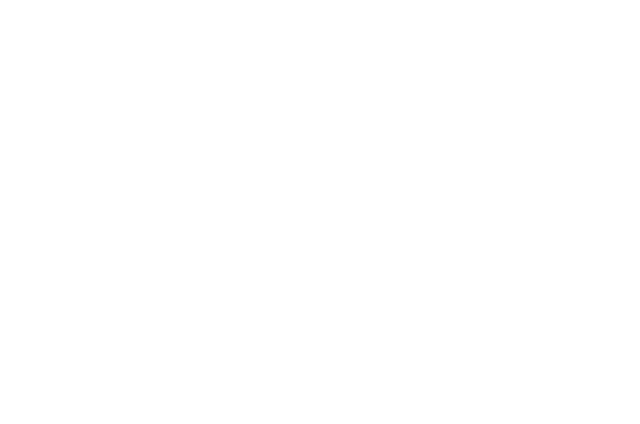
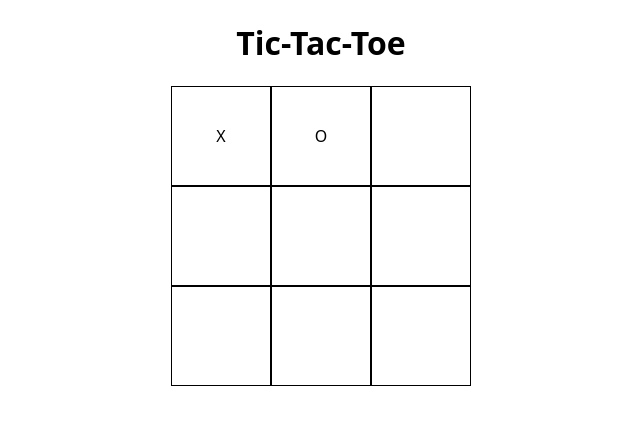
Before and after one commit to ItsJady-Taken/TicTacToe, a plain HTML site: page index.html in a window 1280 px wide. Shown: the whole page, without its empty margins (319-959 px from the left). Drawn offline with Linux system fonts and the light colour scheme.

Commit message:
Working on the functionality of the board
Gave the board more style and created the functions inside an object

```diff
--- a/index.html
+++ b/index.html
@@ -7,6 +7,22 @@
         <title>Tic-Tac-Toe</title>
     </head>
     <body>
+        <div class="game-body">
+            <h1>Tic-Tac-Toe</h1>
+            <div id="game-board">
+                <div class="cell" data-index="o">X</div>
+                <div class="cell" data-index="1">O</div>
+                <div class="cell" data-index="2"></div>
+                <div class="cell" data-index="3"></div>
+                <div class="cell" data-index="4"></div>
+                <div class="cell" data-index="5"></div>
+                <div class="cell" data-index="6"></div>
+                <div class="cell" data-index="7"></div>
+                <div class="cell" data-index="8"></div>
+
+            </div>
+        </div>
+
 
         <script src="index.js" defer></script>
     </body>
--- a/index.js
+++ b/index.js
@@ -0,0 +1,35 @@
+
+const cells = document.querySelectorAll('.cell');
+
+const player = (name, marker) =>{
+    return { name, marker };
+}
+console.log(player('Jady', 'X'))
+// object gameBoard, manage the board
+const gameBoard = {
+    board: Array(9).fill(null),
+
+    getBoard() {
+        return this.board;
+    },
+
+    resetBoard() {
+        this.board.fill(null);
+    },
+
+    update(index, marker){
+        if(this.board[index] == null) {
+            this.board[index] = marker;
+            return true;
+        }
+        else {
+            return false;
+        }
+    }
+}
+console.log(gameBoard.getBoard)
+// Control the game state
+
+const DisplayController = {
+
+}
--- a/styles.css
+++ b/styles.css
@@ -0,0 +1,26 @@
+body {
+    font-family: system-ui, -apple-system, BlinkMacSystemFont, 'Segoe UI', Roboto, Oxygen, Ubuntu, Cantarell, 'Open Sans', 'Helvetica Neue', sans-serif;
+    margin: 0;
+    padding: 0;
+}
+
+.game-body {
+    display: flex;
+    flex-direction: column;
+    justify-content: center;
+    align-items: center;
+}
+
+#game-board {
+    display: grid;
+    grid-template-columns: repeat(3, 100px);
+    grid-template-rows: repeat(3, 100px);
+    margin-bottom: 20px;
+}
+
+.cell {
+    border: 1px solid black;
+    display: flex;
+    justify-content: center;
+    align-items: center;
+}
```
